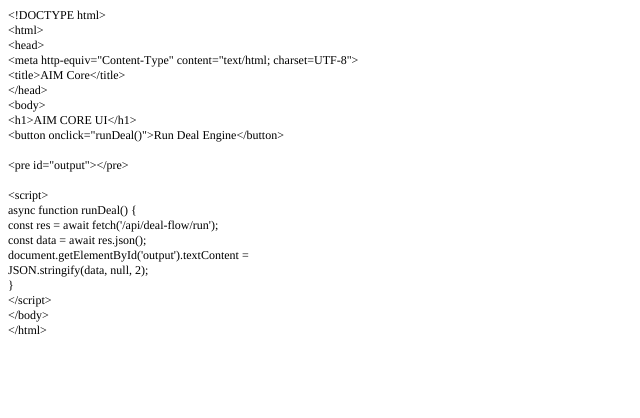
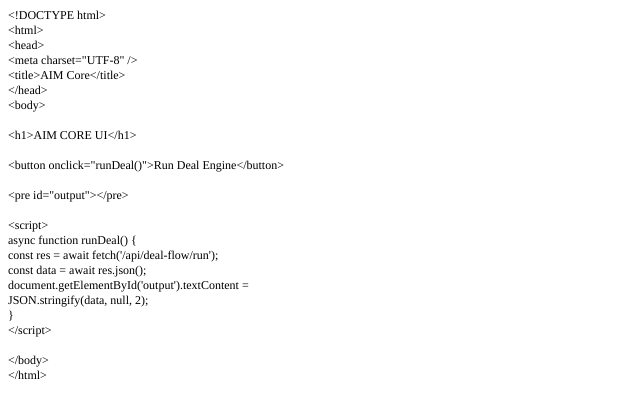
Before and after one commit to DEbuehi7/aim-core, a website: page public/index.html in a window 1280 px wide. Shown: the whole page, without its empty margins (0-640 px from the left). Drawn offline with Linux system fonts and the light colour scheme.

```diff
--- a/public/index.html
+++ b/public/index.html
@@ -16,11 +16,13 @@
 <p class="p1"><span class="s1">&lt;!DOCTYPE html&gt;</span></p>
 <p class="p1"><span class="s1">&lt;html&gt;</span></p>
 <p class="p1"><span class="s1">&lt;head&gt;</span></p>
-<p class="p1"><span class="s1">&lt;meta http-equiv="Content-Type" content="text/html; charset=UTF-8"&gt;</span></p>
+<p class="p1"><span class="s1">&lt;meta charset="UTF-8" /&gt;</span></p>
 <p class="p1"><span class="s1">&lt;title&gt;AIM Core&lt;/title&gt;</span></p>
 <p class="p1"><span class="s1">&lt;/head&gt;</span></p>
 <p class="p1"><span class="s1">&lt;body&gt;</span></p>
+<p class="p2"><span class="s1"></span><br></p>
 <p class="p1"><span class="s1">&lt;h1&gt;AIM CORE UI&lt;/h1&gt;</span></p>
+<p class="p2"><span class="s1"></span><br></p>
 <p class="p1"><span class="s1">&lt;button onclick="runDeal()"&gt;Run Deal Engine&lt;/button&gt;</span></p>
 <p class="p2"><span class="s1"></span><br></p>
 <p class="p1"><span class="s1">&lt;pre id="output"&gt;&lt;/pre&gt;</span></p>
@@ -33,6 +35,7 @@
 <p class="p1"><span class="s1">JSON.stringify(data, null, 2);</span></p>
 <p class="p1"><span class="s1">}</span></p>
 <p class="p1"><span class="s1">&lt;/script&gt;</span></p>
+<p class="p2"><span class="s1"></span><br></p>
 <p class="p1"><span class="s1">&lt;/body&gt;</span></p>
 <p class="p1"><span class="s1">&lt;/html&gt;</span></p>
 </body>
```
